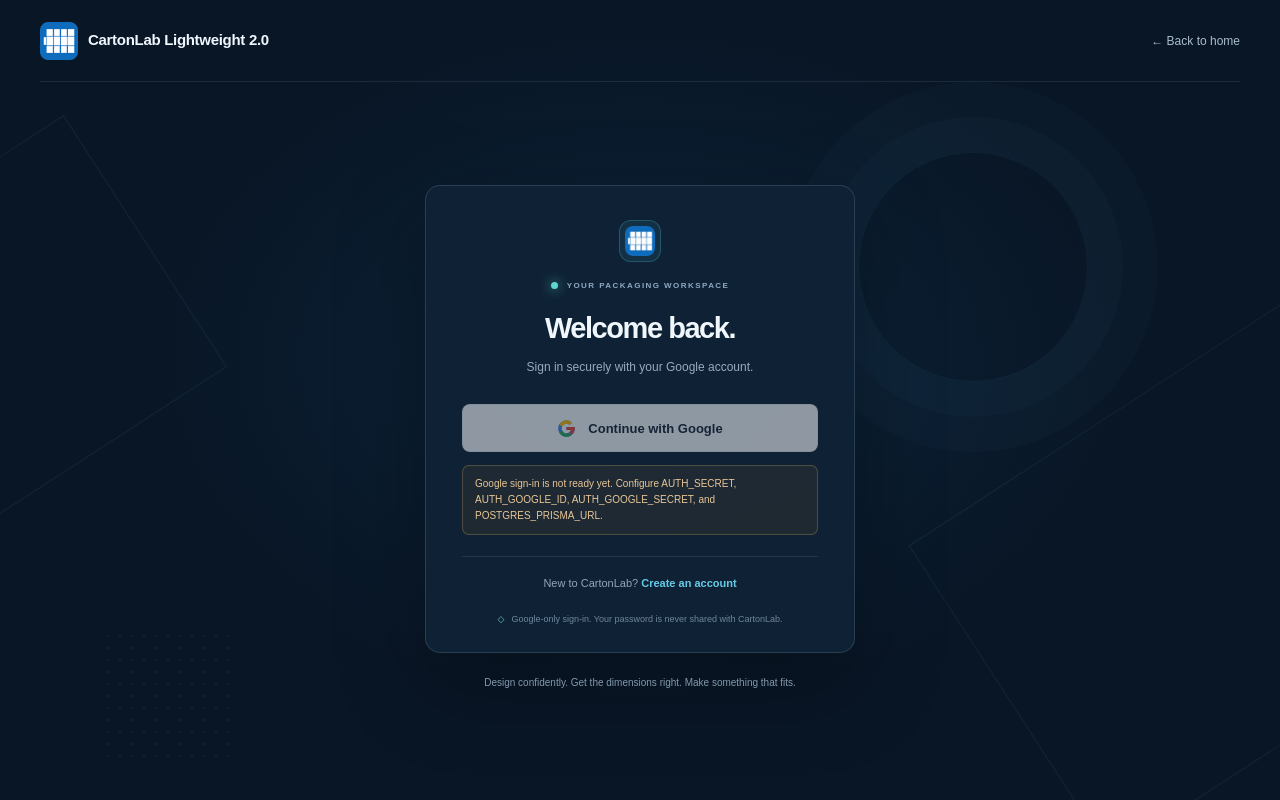
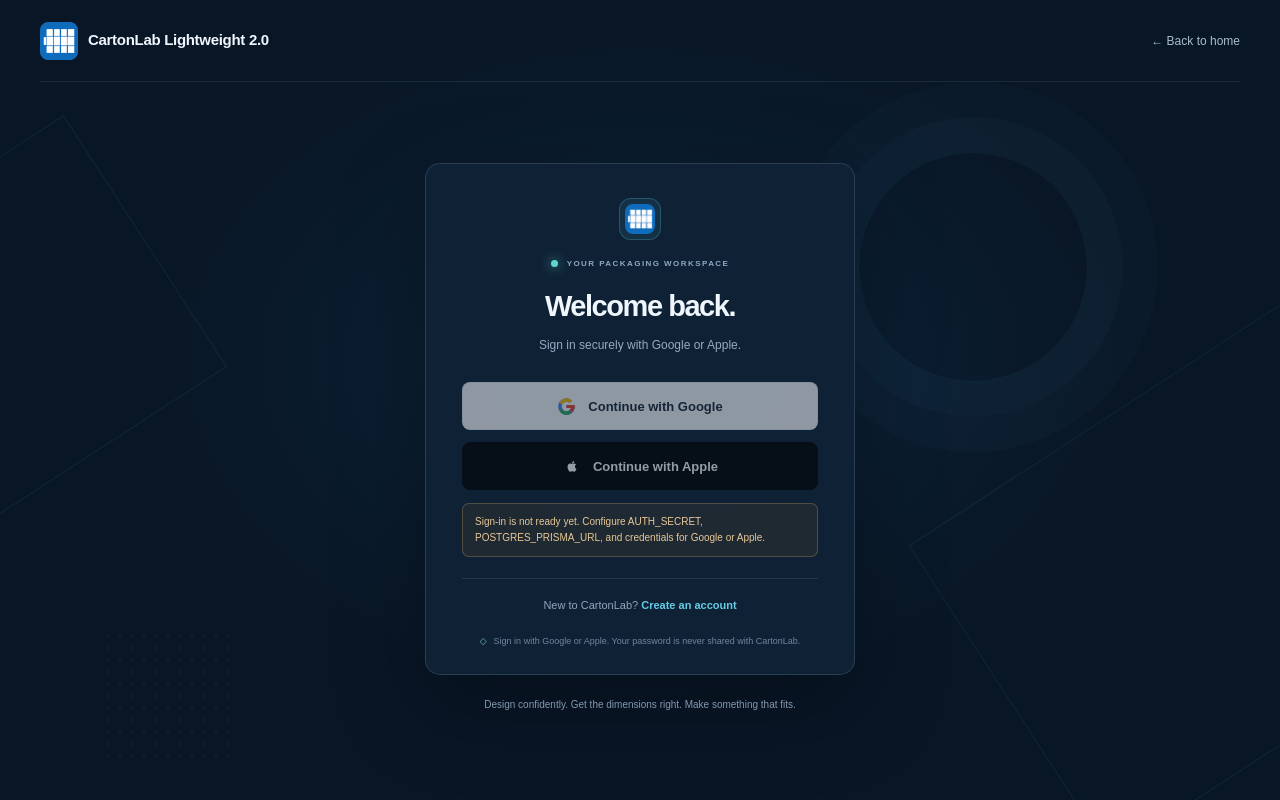
Before and after one commit to pacheko-ke/carton-lab, a Next.js app: page /login in a window 1280 px wide. Built offline with nearby package versions, Linux system fonts and the light colour scheme; no server answers.

Commit message:
add apple id sign in

```diff
--- a/src/app/api/auth/[...nextauth]/route.ts
+++ b/src/app/api/auth/[...nextauth]/route.ts
@@ -1,23 +1,23 @@
 import { handlers } from "@/auth";
-import { isGoogleAuthConfigured } from "@/auth-config";
+import { isAuthConfigured } from "@/auth-config";
 import { NextRequest, NextResponse } from "next/server";
 
 function notConfigured() {
   return NextResponse.json(
-    { error: "Google authentication is not configured." },
+    { error: "Authentication is not configured." },
     { status: 503 },
   );
 }
 
 export async function GET(request: NextRequest) {
-  if (!isGoogleAuthConfigured()) {
+  if (!isAuthConfigured()) {
     return notConfigured();
   }
   return handlers.GET(request);
 }
 
 export async function POST(request: NextRequest) {
-  if (!isGoogleAuthConfigured()) {
+  if (!isAuthConfigured()) {
     return notConfigured();
   }
   return handlers.POST(request);
--- a/src/app/auth-actions.ts
+++ b/src/app/auth-actions.ts
@@ -1,7 +1,10 @@
 "use server";
 
 import { auth, signIn, signOut } from "@/auth";
-import { isGoogleAuthConfigured } from "@/auth-config";
+import {
+  isAppleAuthConfigured,
+  isGoogleAuthConfigured,
+} from "@/auth-config";
 import { prisma } from "@/lib/prisma";
 import { revalidatePath } from "next/cache";
 import { redirect } from "next/navigation";
@@ -11,6 +14,13 @@ export async function signInWithGoogle() {
     throw new Error("Google authentication has not been configured.");
   }
   await signIn("google", { redirectTo: "/app" });
+}
+
+export async function signInWithApple() {
+  if (!isAppleAuthConfigured()) {
+    throw new Error("Apple authentication has not been configured.");
+  }
+  await signIn("apple", { redirectTo: "/app" });
 }
 
 export async function signOutOfCartonLab() {
--- a/src/app/auth-form.tsx
+++ b/src/app/auth-form.tsx
@@ -1,9 +1,17 @@
 import Link from "next/link";
 import { redirect } from "next/navigation";
 import { auth } from "@/auth";
-import { isGoogleAuthConfigured } from "@/auth-config";
+import {
+  isAppleAuthConfigured,
+  isAuthConfigured,
+  isGoogleAuthConfigured,
+} from "@/auth-config";
 import BrandIcon from "./brand-icon";
-import { signInWithGoogle, signOutOfCartonLab } from "./auth-actions";
+import {
+  signInWithApple,
+  signInWithGoogle,
+  signOutOfCartonLab,
+} from "./auth-actions";
 
 type AuthFormProps = {
   mode: "login" | "signup";
@@ -21,7 +29,7 @@ export function AuthLoading() {
             </div>
             <div className="eyebrow"><span /> YOUR PACKAGING WORKSPACE</div>
             <h1>Loading sign-in…</h1>
-            <p>Preparing your secure Google sign-in.</p>
+            <p>Preparing your secure sign-in.</p>
           </div>
         </div>
       </section>
@@ -60,9 +68,22 @@ function GoogleMark() {
   );
 }
 
+function AppleMark() {
+  return (
+    <svg aria-hidden="true" className="apple-mark" viewBox="0 0 24 24">
+      <path
+        fill="currentColor"
+        d="M16.37 12.21c.02 2.09 1.83 2.79 1.85 2.8-.02.05-.29 1-.95 1.98-.57.84-1.17 1.68-2.1 1.7-.92.02-1.22-.55-2.28-.55-1.07 0-1.4.53-2.27.57-.91.03-1.6-.91-2.18-1.74-1.19-1.72-2.1-4.86-.88-6.99.6-1.06 1.67-1.74 2.83-1.75.88-.02 1.71.6 2.25.6.54 0 1.55-.74 2.62-.63.45.02 1.72.18 2.53 1.36-.07.05-1.51.88-1.42 2.65ZM14.65 7.3c.48-.58.8-1.39.71-2.2-.69.03-1.53.46-2.03 1.03-.45.51-.84 1.33-.73 2.12.77.06 1.56-.39 2.05-.95Z"
+      />
+    </svg>
+  );
+}
+
 export default async function AuthForm({ mode, error }: AuthFormProps) {
   const isSignup = mode === "signup";
-  const configured = isGoogleAuthConfigured();
+  const googleConfigured = isGoogleAuthConfigured();
+  const appleConfigured = isAppleAuthConfigured();
+  const configured = isAuthConfigured();
   const session = configured ? await auth() : null;
   const isUnverifiedEmailError =
     error === "UnverifiedEmail" ||
@@ -97,13 +118,13 @@ export default async function AuthForm({ mode, error }: AuthFormProps) {
             <h1>{isSignup ? "Start making." : "Welcome back."}</h1>
             <p>
               {isSignup
-                ? "Create your CartonLab account with Google."
-                : "Sign in securely with your Google account."}
+                ? "Create your CartonLab account with Google or Apple."
+                : "Sign in securely with Google or Apple."}
             </p>
           </div>
           {isUnverifiedEmailError && (
             <p className="auth-config-notice" role="alert">
-              Your Google sign-in succeeded, but your account&apos;s verification
+              Your sign-in succeeded, but your account&apos;s verification
               status was out of date. Sign out and sign back in to refresh it.
             </p>
           )}
@@ -124,25 +145,37 @@ export default async function AuthForm({ mode, error }: AuthFormProps) {
               {(error === "AccessDenied" ||
                 (Array.isArray(error) && error.includes("AccessDenied"))) && (
                 <p className="auth-config-notice" role="alert">
-                  Google did not confirm a verified email address, so access
-                  was denied. Sign in with a Google account that has a verified
-                  email.
+                  Your provider did not confirm a verified email address, so
+                  access was denied. Sign in with an account that has a
+                  verified email.
                 </p>
               )}
-              <form action={signInWithGoogle} className="google-auth-form">
+              <div className="auth-provider-buttons">
+                <form action={signInWithGoogle}>
                   <button
                     type="submit"
-                  className="google-button"
-                  disabled={!configured}
+                    className="auth-provider-button google-button"
+                    disabled={!googleConfigured}
                   >
                     <GoogleMark />
                     {isSignup ? "Sign up with Google" : "Continue with Google"}
                   </button>
                 </form>
+                <form action={signInWithApple}>
+                  <button
+                    type="submit"
+                    className="auth-provider-button apple-button"
+                    disabled={!appleConfigured}
+                  >
+                    <AppleMark />
+                    {isSignup ? "Sign up with Apple" : "Continue with Apple"}
+                  </button>
+                </form>
+              </div>
               {!configured && (
                 <p className="auth-config-notice" role="status">
-                  Google sign-in is not ready yet. Configure AUTH_SECRET,
-                  AUTH_GOOGLE_ID, AUTH_GOOGLE_SECRET, and POSTGRES_PRISMA_URL.
+                  Sign-in is not ready yet. Configure AUTH_SECRET,
+                  POSTGRES_PRISMA_URL, and credentials for Google or Apple.
                 </p>
               )}
             </>
@@ -154,7 +187,7 @@ export default async function AuthForm({ mode, error }: AuthFormProps) {
             </Link>
           </div>
           <div className="auth-privacy">
-            <span>◇</span> Google-only sign-in. Your password is never shared with CartonLab.
+            <span>◇</span> Sign in with Google or Apple. Your password is never shared with CartonLab.
           </div>
         </div>
         <p className="auth-footnote">
--- a/src/app/globals.css
+++ b/src/app/globals.css
@@ -1778,11 +1778,17 @@ input {
   margin-top: 27px;
 }
 
-.google-auth-form {
+.auth-provider-buttons {
+  display: grid;
+  gap: 12px;
   margin-top: 27px;
 }
 
-.google-button {
+.auth-provider-buttons form {
+  margin: 0;
+}
+
+.auth-provider-button {
   display: flex;
   width: 100%;
   min-height: 48px;
@@ -1798,17 +1804,31 @@ input {
   transition: background 150ms ease, transform 150ms ease;
 }
 
+.auth-provider-button:hover:not(:disabled) {
+  transform: translateY(-1px);
+}
+
 .google-button:hover:not(:disabled) {
-  transform: translateY(-1px);
   background: #fff;
 }
 
-.google-button:disabled {
+.apple-button {
+  border: 1px solid #000;
+  background: #000;
+  color: #fff;
+}
+
+.apple-button:hover:not(:disabled) {
+  background: #222;
+}
+
+.auth-provider-button:disabled {
   cursor: not-allowed;
   opacity: 0.55;
 }
 
-.google-mark {
+.google-mark,
+.apple-mark {
   width: 19px;
   height: 19px;
   flex: none;
--- a/src/auth-config.ts
+++ b/src/auth-config.ts
@@ -1,8 +1,34 @@
+function hasAuthBaseConfiguration() {
+  return Boolean(process.env.AUTH_SECRET && process.env.POSTGRES_PRISMA_URL);
+}
+
 export function isGoogleAuthConfigured() {
   return Boolean(
-    process.env.AUTH_SECRET &&
+    hasAuthBaseConfiguration() &&
       process.env.AUTH_GOOGLE_ID &&
-    process.env.AUTH_GOOGLE_SECRET &&
-    process.env.POSTGRES_PRISMA_URL,
+      process.env.AUTH_GOOGLE_SECRET,
   );
 }
+
+export function isAppleAuthConfigured() {
+  return Boolean(
+    hasAuthBaseConfiguration() &&
+      process.env.AUTH_APPLE_ID &&
+      process.env.AUTH_APPLE_SECRET,
+  );
+}
+
+export function isAuthConfigured() {
+  return isGoogleAuthConfigured() || isAppleAuthConfigured();
+}
+
+export function hasVerifiedProviderEmail(
+  provider: string | undefined,
+  emailVerified: unknown,
+) {
+  return (
+    (provider === "google" && emailVerified === true) ||
+    (provider === "apple" &&
+      (emailVerified === true || emailVerified === "true"))
+  );
+}
--- a/src/auth.config.ts
+++ b/src/auth.config.ts
@@ -1,9 +1,17 @@
 import type { NextAuthConfig } from "next-auth";
+import Apple from "next-auth/providers/apple";
 import Google from "next-auth/providers/google";
+import {
+  hasVerifiedProviderEmail,
+  isAppleAuthConfigured,
+  isGoogleAuthConfigured,
+} from "@/auth-config";
 
 const authConfig = {
   pages: { signIn: "/login" },
   providers: [
+    ...(isGoogleAuthConfigured()
+      ? [
           Google({
             profile(profile) {
               return {
@@ -15,12 +23,15 @@ const authConfig = {
               };
             },
           }),
+        ]
+      : []),
+    ...(isAppleAuthConfigured() ? [Apple({})] : []),
   ],
   callbacks: {
     signIn({ account, profile }) {
+      if (!profile) return false;
       return (
-        account?.provider === "google" &&
-        profile?.email_verified === true &&
+        hasVerifiedProviderEmail(account?.provider, profile?.email_verified) &&
         typeof profile.email === "string" &&
         profile.email.length > 0
       );
@@ -29,7 +40,7 @@ const authConfig = {
       if (user) {
         token.isEmailVerified = Boolean(user.emailVerified);
       }
-      if (account?.provider === "google" && profile?.email_verified === true) {
+      if (hasVerifiedProviderEmail(account?.provider, profile?.email_verified)) {
         token.isEmailVerified = true;
       }
       return token;
--- a/src/auth.ts
+++ b/src/auth.ts
@@ -6,6 +6,7 @@ import { getAdminEmailRecipients, sendEmailAlert } from "@/lib/resend-email";
 import { sendWelcomeEmail } from "@/lib/welcome-email";
 import { getTrialEmailJobs } from "@/lib/email-jobs";
 import authConfig from "@/auth.config";
+import { hasVerifiedProviderEmail } from "@/auth-config";
 
 export const { handlers, auth, signIn, signOut } = NextAuth({
   ...authConfig,
@@ -56,8 +57,7 @@ export const { handlers, auth, signIn, signOut } = NextAuth({
     },
     async signIn({ user, account, profile }) {
       if (
-        account?.provider === "google" &&
-        profile?.email_verified === true &&
+        hasVerifiedProviderEmail(account?.provider, profile?.email_verified) &&
         user.id
       ) {
         await prisma.user.update({
```
Also changed, not shown: 2 other files (tests, documents, lock files or other folders). Lines whose indentation alone changed are shown as unchanged.
